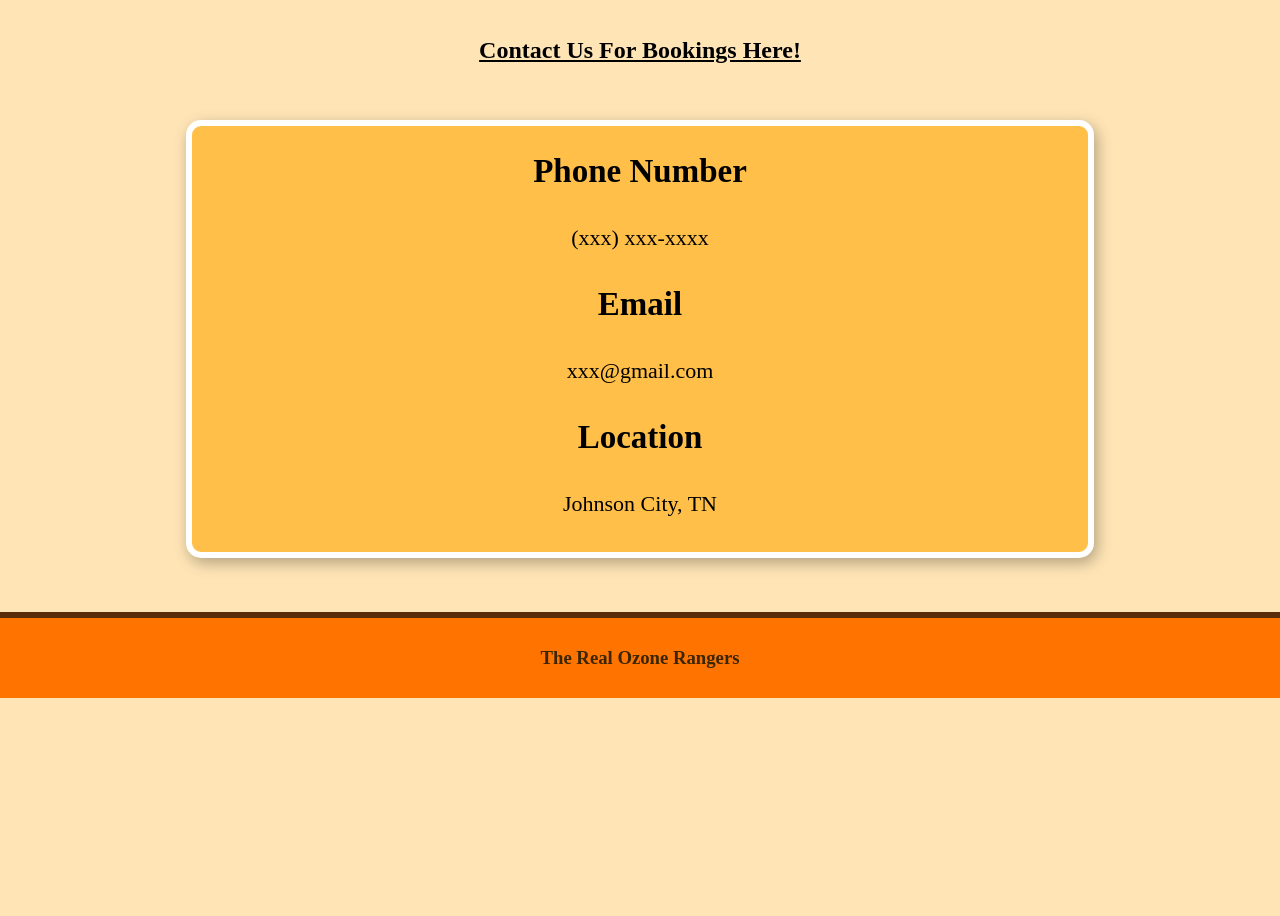
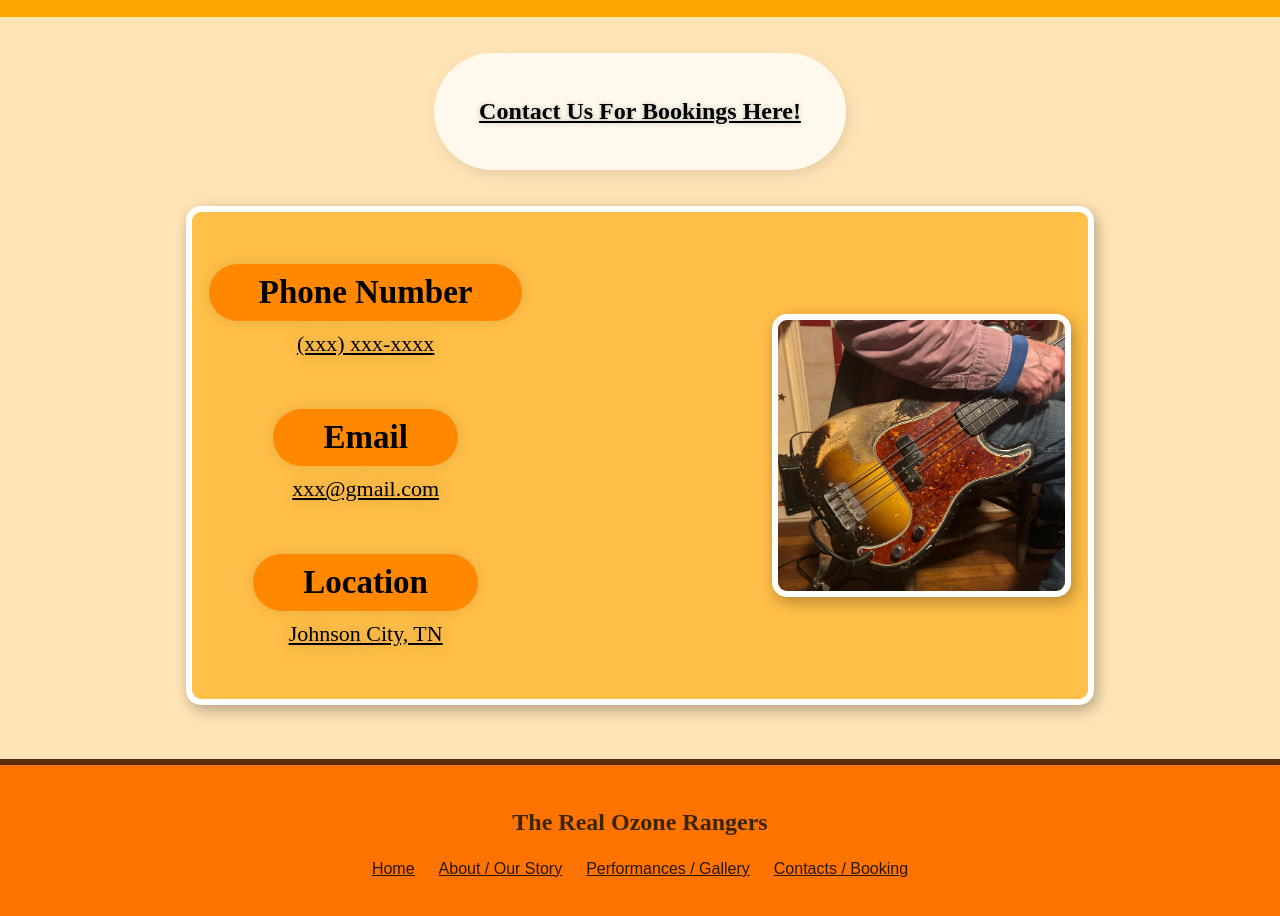
Before and after one commit to helenibibom/Tag-team-ozone-rangers, a plain HTML site: page contact.html in a window 1280 px wide. Shown: the part 520-1436 px from the top of the page. Before the commit the page ends 1218 px from the top, so only its background shows below. Drawn offline with Linux system fonts and the light colour scheme.

Commit message:
Update Contact.html
I made the footer look consistent with the one sent in the discord, and added a few minor tweaks to the design of the page.

```diff
--- a/contact.html
+++ b/contact.html
@@ -45,13 +45,13 @@
             align-items: center;
         }
 
-        nav {
+        div > nav {
             display: flex;
             align-items: center;
             padding: 10px;
         }
 
-        nav > a {
+        div > nav > a {
             font-family: sans-serif;
             font-size: 18px;
             font-weight: bold;
@@ -61,7 +61,7 @@
             border-radius: 12px;
         }
 
-        nav a:hover {
+        div > nav > a:hover {
             background-color: #39200c;
             color: #f2b82f;
         }
@@ -88,6 +88,8 @@
             box-shadow: 3px 3px 10px black;
         }
 
+
+
         .photos {
             display: flex;
             align-items: center;
@@ -113,15 +115,40 @@
             border-radius: 15px;
             box-shadow: 3px 5px 15px rgba(0, 0, 0, 0.3);
             background-color: rgb(255, 191, 72);
+            display: flex;
+            align-items: center;
+            gap: 250px;
+            justify-content: center;
         }
 
         section > h1 {
             text-align: center;
             text-decoration: underline;
+            text-shadow: 0px 0px 5px rgba(0, 0, 0, 0.25);
+            background-color: rgb(255, 249, 237);
+            margin: auto;
+            border-radius: 200px;
+            padding: 45px;
+            width: fit-content;
+            box-shadow: 3px 5px 15px rgba(0, 0, 0, 0.1);
+        }
+
+        h2 {
+            margin: auto;
+            width: fit-content;
+            background-color: rgb(255, 136, 0);
+            padding: 10px;
+            padding-right: 50px;
+            padding-left: 50px;
+            border-radius: 100px;
+            box-shadow: 0px 0px 15px rgba(0, 0, 0, 0.1);
         }
 
         p {
-            margin: 35px 0;
+            margin: auto;
+            text-decoration: underline;
+            text-shadow: 0px 0px 20px rgba(0, 0, 0, 0.25);
+            padding-top: 10px;
         }
 
         footer {
@@ -129,14 +156,30 @@
             color: rgb(58, 38, 0);
             width: 100%;
             margin: 0;
-            padding: 10px 0px;
+            padding-bottom: 50px;
+            padding-top: 20px;
             border-top: 6px solid #592d0c;
             text-align: center;
         }
 
+        footer > h3 {
+            font-size: x-large;
+        }
+
         footer > nav {
+            text-align: center;
+        }
 
+        footer > nav > a {
+            font-family: sans-serif;
+            font-size: medium;
+            text-decoration: underline;
+            color: #291707;
+            padding-left: 10px;
+            padding-right: 10px;
+            border-radius: 12px;
         }
+
     </style>
 </head>
 <body>
@@ -156,11 +199,13 @@
         <br>
         <br>
         <br>
+        <br>
         <div class="photos">
             <img src="images/Terry.jpeg" alt="Terry">
             <img src="images/Steve-Cook.jpeg" alt="Dave">
             <img src="images/Peter.jpeg" alt="Peter">
         </div>
+        <br>
         <br>
         <br>
         <br>
@@ -176,20 +221,34 @@
 
 
     <div class="info">
+
+        <div class="infoInner">
+            <br>
+            <br>
             <h2>Phone Number</h2>
             <p>
                 (xxx) xxx-xxxx
             </p>
+
+            <br>
+            <br>
 
             <h2>Email</h2>
             <p>
                 xxx@gmail.com
             </p>
 
+            <br>
+            <br>
+
             <h2>Location</h2>
             <p>
                 Johnson City, TN
             </p>
+            <br>
+            <br>
+        </div>
+        <img src="images/Ferguson.jpeg" alt="Ferguson">
     </div>
 
     <br>
@@ -199,6 +258,12 @@
 
     <footer>
         <h3>The Real Ozone Rangers</h3>
+        <nav>
+            <a href="index.html">Home</a>
+            <a href="about.html">About / Our Story</a>
+            <a href="performances.html">Performances / Gallery</a>
+            <a href="contact.html">Contacts / Booking</a>
+        </nav>
     </footer>
 </body>
 </html>
```
Lines whose indentation alone changed are shown as unchanged.
